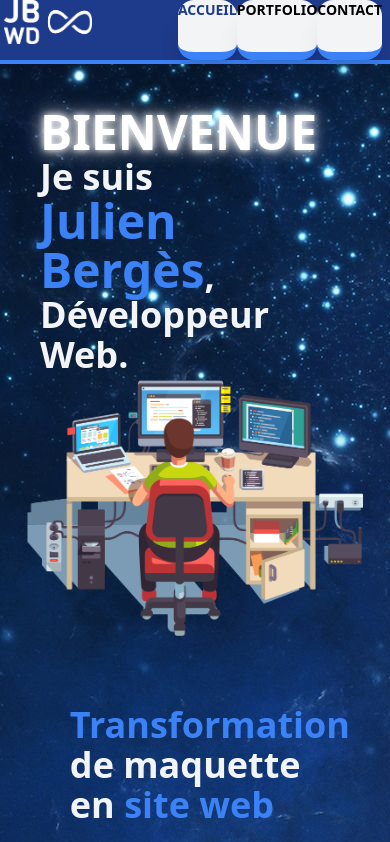
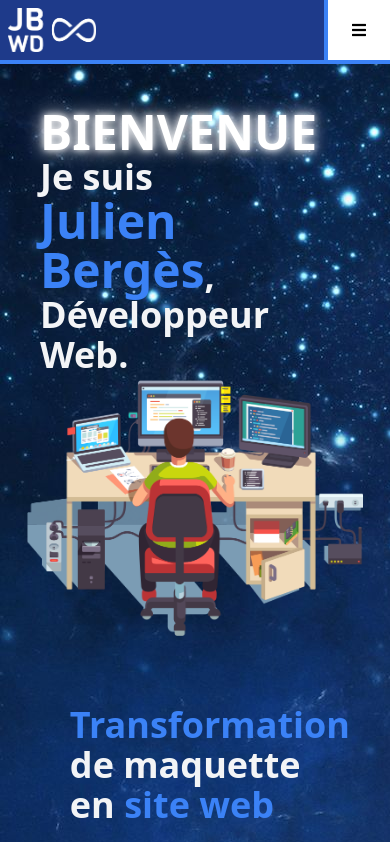
Before and after one commit to JuBerges/portfolio-vue, a Vue app: page / in a window 390 px wide. Shown: the top 842 px of the page. Built offline with nearby package versions, Linux system fonts and the light colour scheme.

Commit message:
nav almost done

```diff
--- a/src/components/NavBar.vue
+++ b/src/components/NavBar.vue
@@ -1,23 +1,37 @@
 <template>
-    <header id="nav" class="flex justify-between bg-blue-900 h-16 border-b-4 border-blue-500 fixed w-full ">
+    <header class=" fixed w-full">
+        <div id="nav" class="flex justify-between bg-blue-900 h-16 border-b-4 border-blue-500">
             <!--Logo du site-->
-        <div>
+            <div class="mt-2">
                 <router-link @click="scrollTop" :to="{ name: 'Home' }">
-                <div class="ml-1 md:ml-4 flex min-w-max">
+                    <div class="ml-2 md:ml-4 flex min-w-max">
                         <img class="h-11" src="../assets/logo/logo_white_large.png" alt="logo de julien bergès" />
                     </div>
                 </router-link>
             </div>
-        <div class="flex mr-2">
+            <div class="hidden md:flex mr-2 h-11 mt-2">
                 <!-- Lien vers l'accueil-->
-            <router-link @click="scrollTop" class="router btn-nav" :to="{ name: 'Home' }">Accueil</router-link>
+                <router-link @click="scrollTop" class="router btn-nav pt-cust" :to="{ name: 'Home' }">Accueil</router-link>
                 <!-- Lien vers music -->
-            <router-link @click="scrollTop" class="router btn-nav" :to="{ name: 'Portfolio' }">
+                <router-link @click="scrollTop" class="router btn-nav pt-cust" :to="{ name: 'Portfolio' }">
                     Portfolio
                 </router-link>
                 <!-- Lien vers about -->
-            <router-link @click="scrollTop" class="router btn-nav" :to="{ name: 'Contact' }">Contact</router-link>
+                <router-link @click="scrollTop" class="router btn-nav pt-cust" :to="{ name: 'Contact' }">Contact</router-link>
             </div>
+            <div @click="toggled()" class="flex md:hidden router bg-white p-2 items-center border-blue-500 border-l-4 px-6 cursor-pointer"><i class="fas fa-bars"></i></div>
+        </div>
+        <transition name="custom-classes-transition" enter-active-class="animated lightSpeedInRight" leave-active-class="animated rollOut">
+            <div v-if="toggle" class="h-16 bg-blue-900 flex justify-center p-2">
+                <router-link @click="scrollTop" class="router btn-nav pt-cust" :to="{ name: 'Home' }">Accueil</router-link>
+                <!-- Lien vers music -->
+                <router-link @click="scrollTop" class="router btn-nav pt-cust" :to="{ name: 'Portfolio' }">
+                    Portfolio
+                </router-link>
+                <!-- Lien vers about -->
+                <router-link @click="scrollTop" class="router btn-nav pt-cust" :to="{ name: 'Contact' }">Contact</router-link>
+            </div>
+        </transition>
     </header>
 </template>
 <script>
@@ -25,17 +39,29 @@ export default {
     name: "NavBar",
     components: {},
     data() {
-        return {};
+        return {
+            toggle: false,
+        };
     },
     methods: {
         scrollTop() {
             return this.$emit("scroll-top");
+        },
+        toggled() {
+            if (!this.toggle) {
+                this.toggle = true;
+            } else {
+                this.toggle = false;
+            }
         },
     },
 };
 </script>
 <!-- Style for darkmode and router-link-activ -->
 <style scoped>
+.pt-cust {
+    padding-top: 14px;
+}
 .router {
     color: rgba(0, 0, 0);
 }
--- a/src/index.css
+++ b/src/index.css
@@ -14,7 +14,7 @@ body {
         @apply text-center px-4 py-2 mt-2 mx-1 text-sm font-semibold bg-gray-100 border-b-8 border-t-8 border-blue-500 shadow-xl hover:shadow-lg transform transition-all hover:scale-95 rounded-2xl uppercase focus:outline-none;
     }
     .btn-nav {
-        @apply text-center text-sm font-semibold bg-gray-100 border-b-8 border-blue-500 shadow-xl hover:shadow-lg transform transition-all hover:scale-95 rounded-2xl uppercase;
+        @apply text-center text-sm font-semibold bg-gray-100 border-b-8 border-blue-500 shadow-xl hover:shadow-lg transform transition-all hover:scale-95 rounded-2xl uppercase p-2 mx-2;
     }
 }
 /* GLOWING TEXT */
```
Lines whose indentation alone changed are shown as unchanged.
